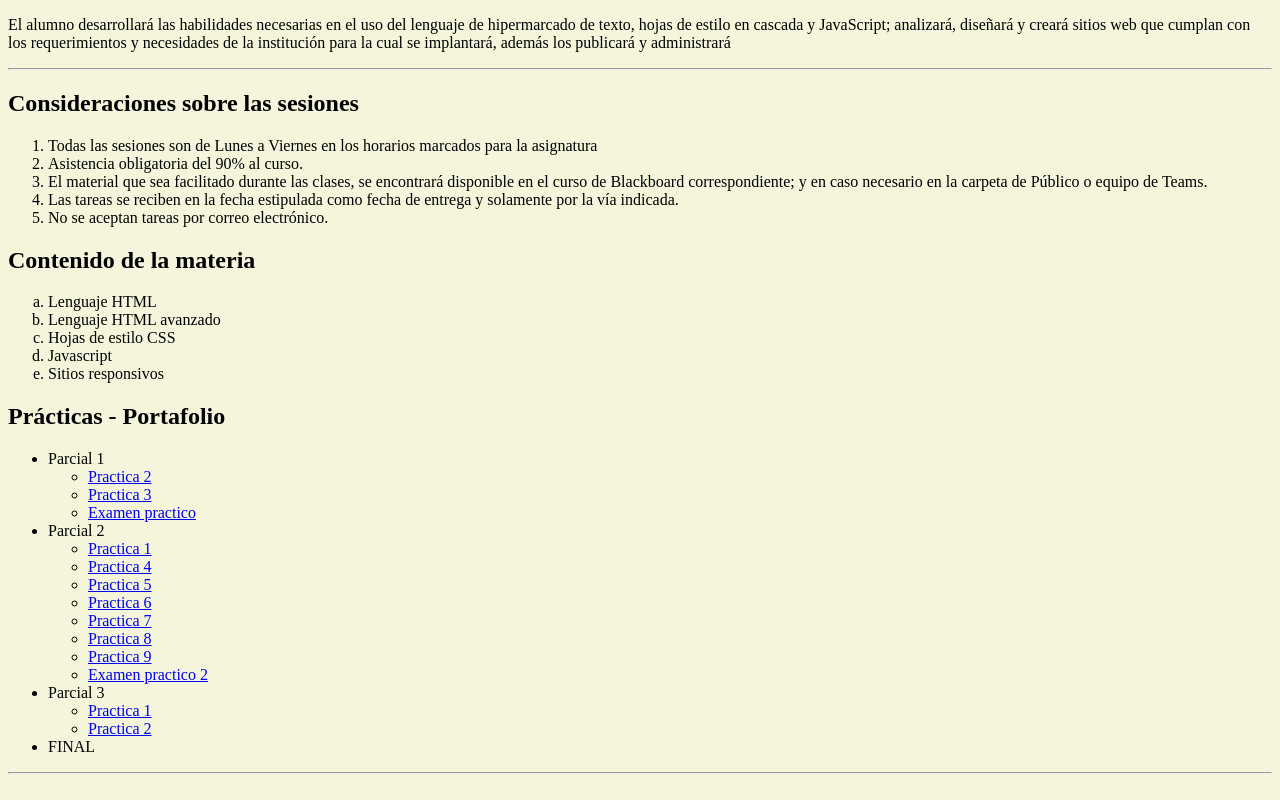
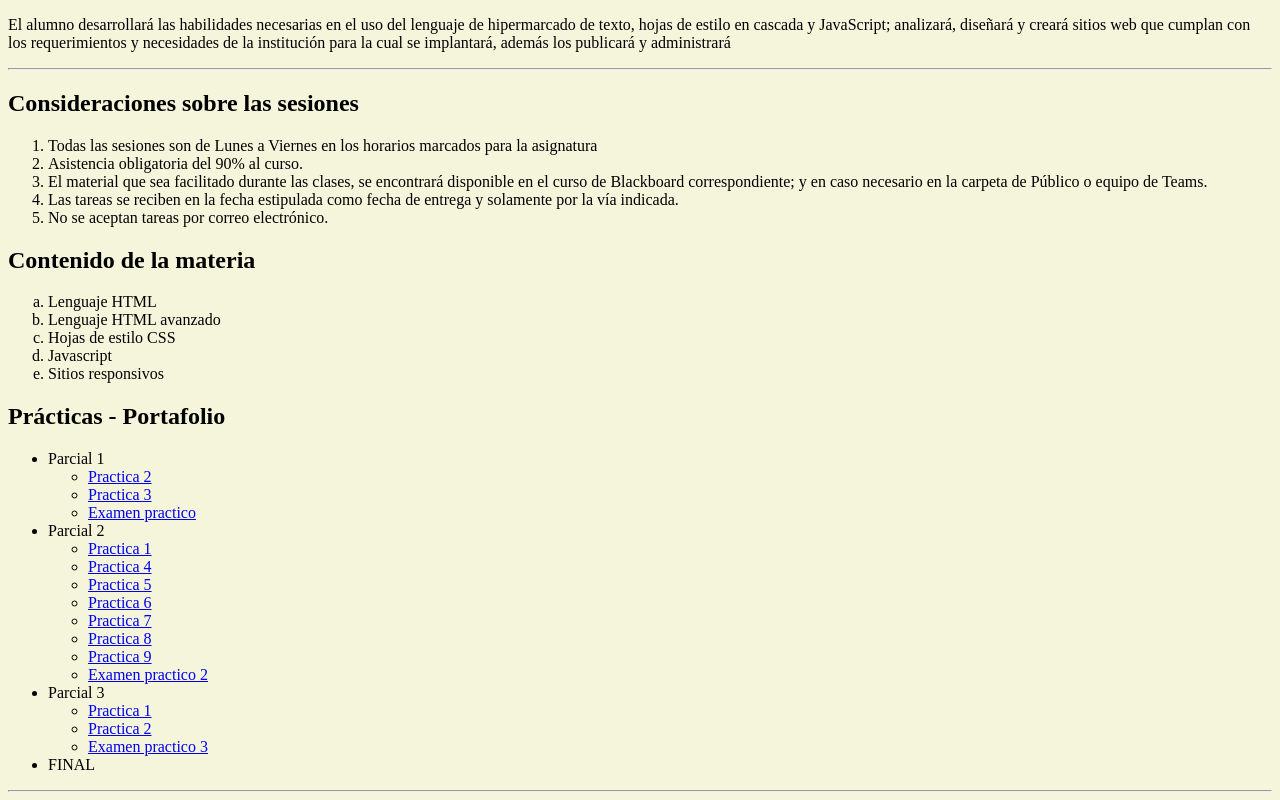
Before and after one commit to eaat9/Evidencias1, a plain HTML site: page index.html in a window 1280 px wide. Shown: the part 946-1746 px from the top of the page. Drawn offline with Linux system fonts and the light colour scheme.

Commit message:
Update index.html

```diff
--- a/index.html
+++ b/index.html
@@ -107,6 +107,7 @@ Además, cuentan con varias certificaciones de importancia en el área, actuales
 	<ul>
 		<li><a href="https://eaat9.github.io/Evidencias1/operaciones.html">Practica 1</a></li>
 		<li><a href="https://eaat9.github.io/Evidencias1/formulario.html">Practica 2</a></li>
+		<li><a href="https://eaat9.github.io/Evidencias1/examen practico parcial 3.html">Examen practico 3</a></li>
 	</ul>
 	<li>FINAL</li>
 
```
